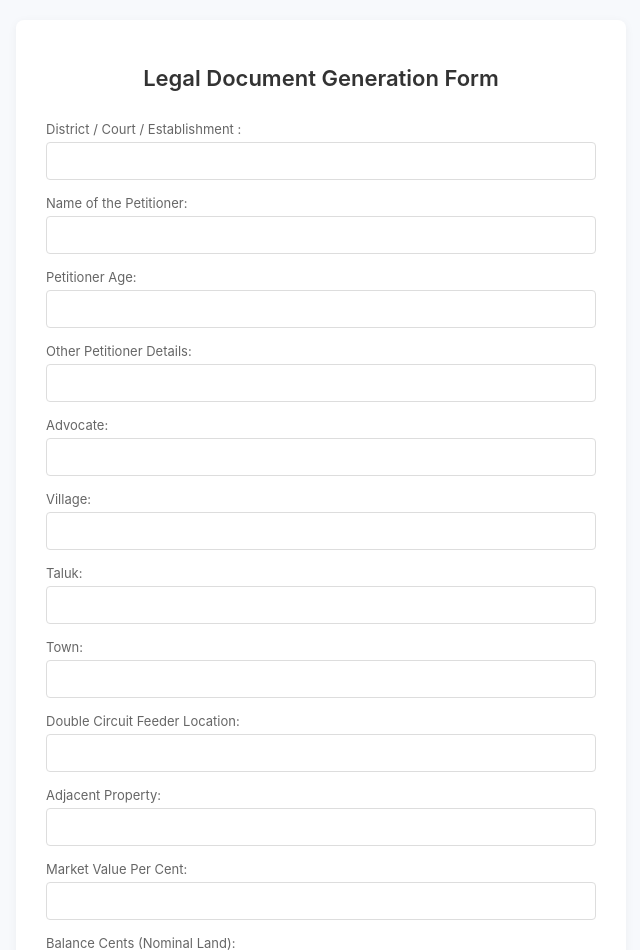
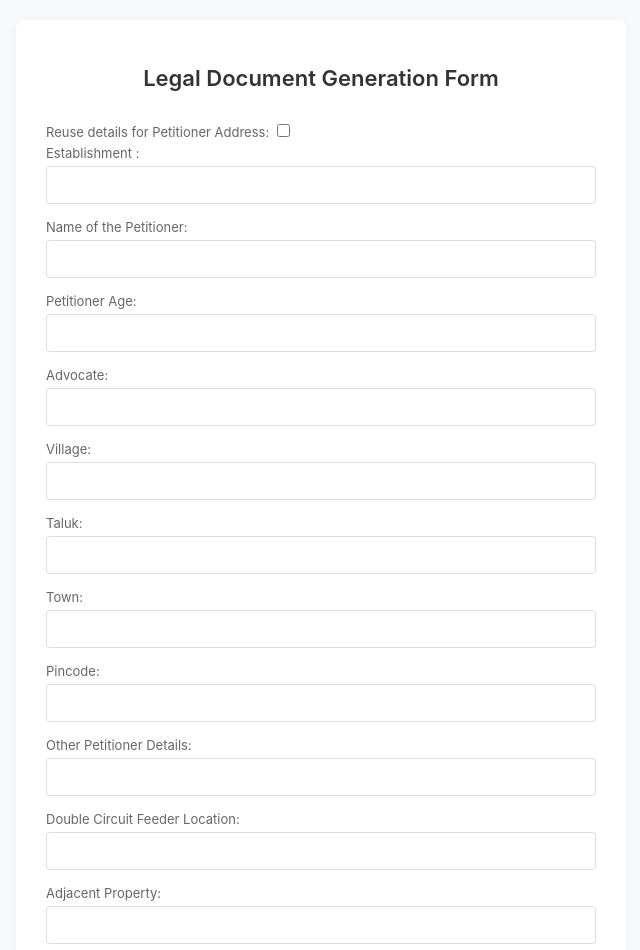
Before and after one commit to TharunThomas8/e-filing, a Flask app: page / in a window 1280 px wide. Shown: the top 950 px of the page, without its empty margins (319-959 px from the left). Run offline with Flask 3, Linux system fonts and the light colour scheme.

Commit message:
appa changes two

```diff
--- a/app.py
+++ b/app.py
@@ -73,9 +73,17 @@ def form():
             )
             for field in FIELDS
         }
+
+        replacements["(DISTRICT)"] = replacements["(DISTRICT)"].upper()
         replacements["(CURRENT_DATE)"] = get_formatted_current_date()
         replacements["(TOTAL_AMOUNT)"] = str(int(replacements["(AMNT1)"]) + int(replacements["(AMNT2)"]) + int(replacements["(AMNT3)"]))
         replacements["(CAUSE_OF_ACTION)"] += "and there after continually at " + replacements["(VILLAGE)"] + " Village in " + replacements["(TALUK)"] + " Taluk which is within the jurisdiction of this Honourable Court."
+
+        if request.form.get('petitioner_address_checker') == 'on':
+            replacements["(PETITIONER_ADDRESS)"] = replacements["(VILLAGE)"] + ' Village, ' + replacements["(TALUK)"] + ' Taluk, ' + replacements["(DISTRICT)"] + ' District. PIN -' + replacements["(PINCODE)"]
+        else:
+            replacements["(PETITIONER_ADDRESS)"] = ''
+
 
         # print(replacements)
         output_filename = f"{get_custom_datetime_format()}_output.docx"
--- a/form_fields.py
+++ b/form_fields.py
@@ -1,12 +1,13 @@
 FIELDS = [
-    {"name": "district", "label": "District / Court / Establishment ", "placeholder": "(DISTRICT)", "datatype": "text"},
+    {"name": "district", "label": "Establishment ", "placeholder": "(DISTRICT)", "datatype": "text"},
     {"name": "petitioner", "label": "Name of the Petitioner", "placeholder": "(PETITIONER)", "datatype": "text"},
     {"name": "petitioner_age", "label": "Petitioner Age", "placeholder": "(PETITIONER_AGE)", "datatype": "number"},
-    {"name": "petitioner_details", "label": "Other Petitioner Details", "placeholder": "(PETITIONER_DETAILS)", "datatype": "text"},
     {"name": "advocate", "label": "Advocate", "placeholder": "(ADVOCATE)", "datatype": "text"},
     {"name": "village", "label": "Village", "placeholder": "(VILLAGE)", "datatype": "text"},
     {"name": "taluk", "label": "Taluk", "placeholder": "(TALUK)", "datatype": "text"},
     {"name": "town", "label": "Town", "placeholder": "(TOWN)", "datatype": "text"},
+    {"name": "pincode", "label": "Pincode", "placeholder": "(PINCODE)", "datatype": "number"},
+    {"name": "petitioner_details", "label": "Other Petitioner Details", "placeholder": "(PETITIONER_DETAILS)", "datatype": "text"},
     {"name": "sof_p1_fdr_loc", "label": "Double Circuit Feeder Location", "placeholder": "(Double_Circuit_Feeder_Location)", "datatype": "text"},
     {"name": "sof_p5_adj_loc", "label": "Adjacent Property", "placeholder": "(ADJ_LOC)", "datatype": "text"},
     {"name": "sof_p5_market_value", "label": "Market Value Per Cent", "placeholder": "(MARKET_VALUE)", "datatype": "number"},
--- a/static/styles.css
+++ b/static/styles.css
@@ -62,6 +62,7 @@ label {
   margin: 5px;
 }
 
+/* input[type="checkbox"], */
 input[type="text"],
 input[type="date"],
 input[type="number"],
--- a/templates/form.html
+++ b/templates/form.html
@@ -11,6 +11,9 @@
   <div class="container">
     <h1>Legal Document Generation Form</h1>
     <form method="POST">
+      <label>Reuse details for Petitioner Address:
+        <input type="checkbox" name="petitioner_address_checker" id="petitioner_address_checker">
+      </label>
       {% for field in fields %}
         <div class="form-group">
           <label for="{{ field.name }}">{{ field.label }}:</label>
```
Also changed, not shown: static/script.js (line endings or trailing spaces), 1 other file.
